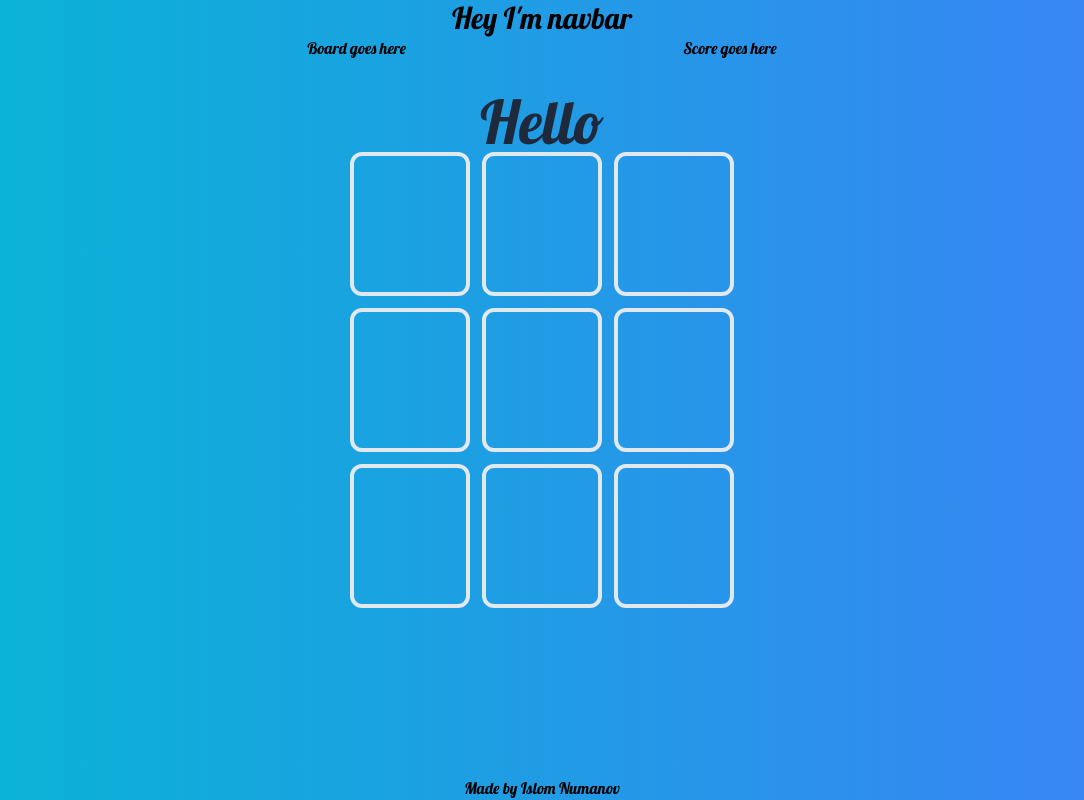
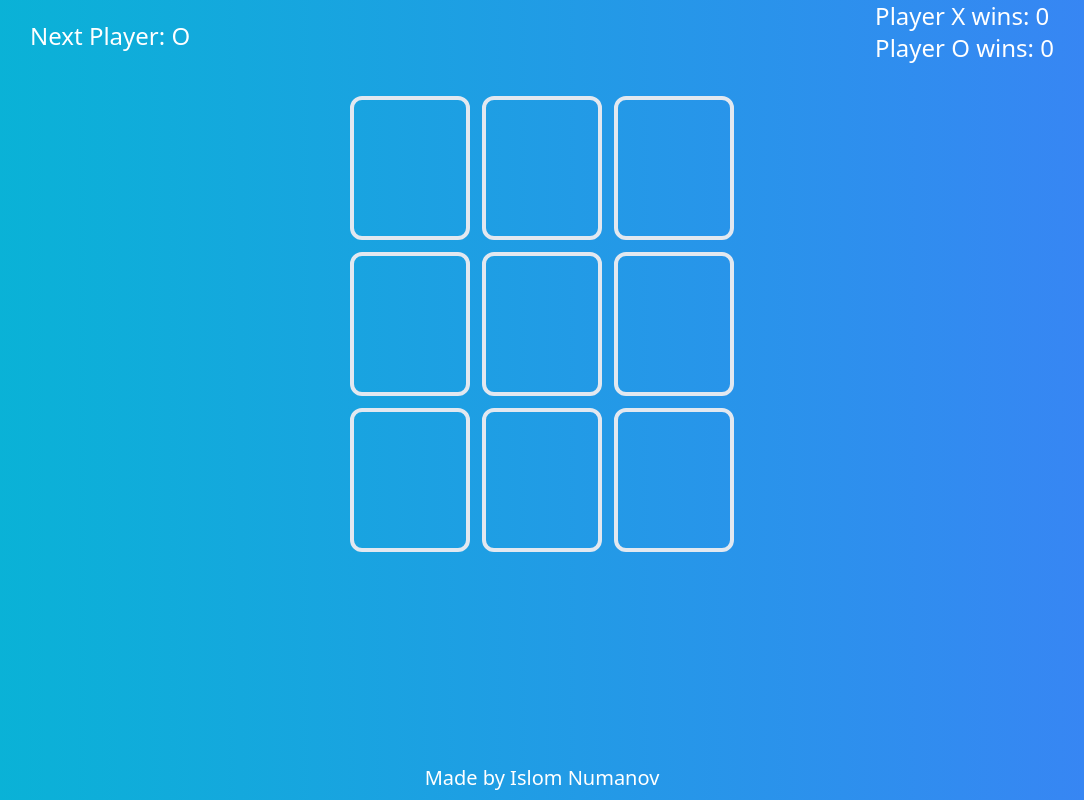
Before and after one commit to islom42/tic-tac-toe, a React (Vite) app in the folder tic-tac-toe/: page / in a window 1280 px wide. Shown: the whole page, without its empty margins (98-1182 px from the left). Built offline with nearby package versions, Linux system fonts and the light colour scheme.

Commit message:
feat: Add player score and style

```diff
--- a/tic-tac-toe/src/Game.tsx
+++ b/tic-tac-toe/src/Game.tsx
@@ -1,10 +1,12 @@
 import {useState, useEffect} from "react";
 import Square from "./components/Square/Square";
 
-function Game() {
+type Scores = {
+  [key: string]: number;
+}
+
   const INITIAL_GAME_STATE = ["","","","","","","","","",]
-  const [gameState, setGameState] = useState(INITIAL_GAME_STATE)
-  const [currentPlayer, setCurrentPlayer] = useState("X");
+  const INITIAL_SCORES: Scores = { X: 0, O: 0 };
   const WINNING_COMBOS = [
     [0, 1, 2],
     [3, 4, 5],
@@ -15,11 +17,20 @@ function Game() {
     [0, 4, 8],
     [2, 4, 6],
   ];
+function Game() {
+  const [gameState, setGameState] = useState(INITIAL_GAME_STATE)
+  const [currentPlayer, setCurrentPlayer] = useState("X");
+  const [scores, setScores] = useState(INITIAL_SCORES)
 
   const resetBoard = () => setGameState(INITIAL_GAME_STATE);
 
   const handleWin = () => {
     window.alert(`Congrats player ${currentPlayer}! You are the winner!`);
+
+    const newPlayerScore = scores[currentPlayer] + 1;
+    const newScores = { ...scores };
+    newScores[currentPlayer] = newPlayerScore;
+    setScores(newScores);
 
     resetBoard()
   };
@@ -88,16 +99,21 @@ function Game() {
   return (
     <section className="min-h-screen flex flex-col w-4/5 m-auto">
       <header className="header">
-        <nav className="text-center text-3xl">
-          Hey I'm navbar
-        </nav>
-        <ul className="flex justify-evenly ">
-          <li>Board goes here</li>
-          <li>Score goes here</li>
+        <ul className="flex justify-between items-center text-2xl text-serif ">
+          <li className="text-white mt-2">
+            Next Player: <span>{currentPlayer}</span>
+          </li>
+          <li>
+            <p className="text-white">
+              Player X wins: <span>{scores["X"]}</span>
+            </p>
+            <p className="text-white">
+              Player O wins: <span>{scores["O"]}</span>
+            </p>
+          </li>
         </ul>
       </header>
       <main className="main flex-auto p-8 text-slate-800">
-        <h1 className="text-center text-6xl">Hello</h1>
         <div className="grid grid-cols-3 gap-3 mx-auto w-96">
           {
             gameState.map((player, index) => {
@@ -109,7 +125,7 @@ function Game() {
         </div>
       </main>
       <footer className="footer">
-        <p className="text-center">Made by Islom Numanov</p>
+        <p className="text-center text-white text-xl pb-2">Made by <a href="#">Islom Numanov</a></p>
       </footer>
     </section>
   )
--- a/tic-tac-toe/src/index.css
+++ b/tic-tac-toe/src/index.css
@@ -1,7 +1,3 @@
 @tailwind base;
 @tailwind components;
 @tailwind utilities;
-
-body {
-  font-family: "Lobster", sans-serif;
-}
```
